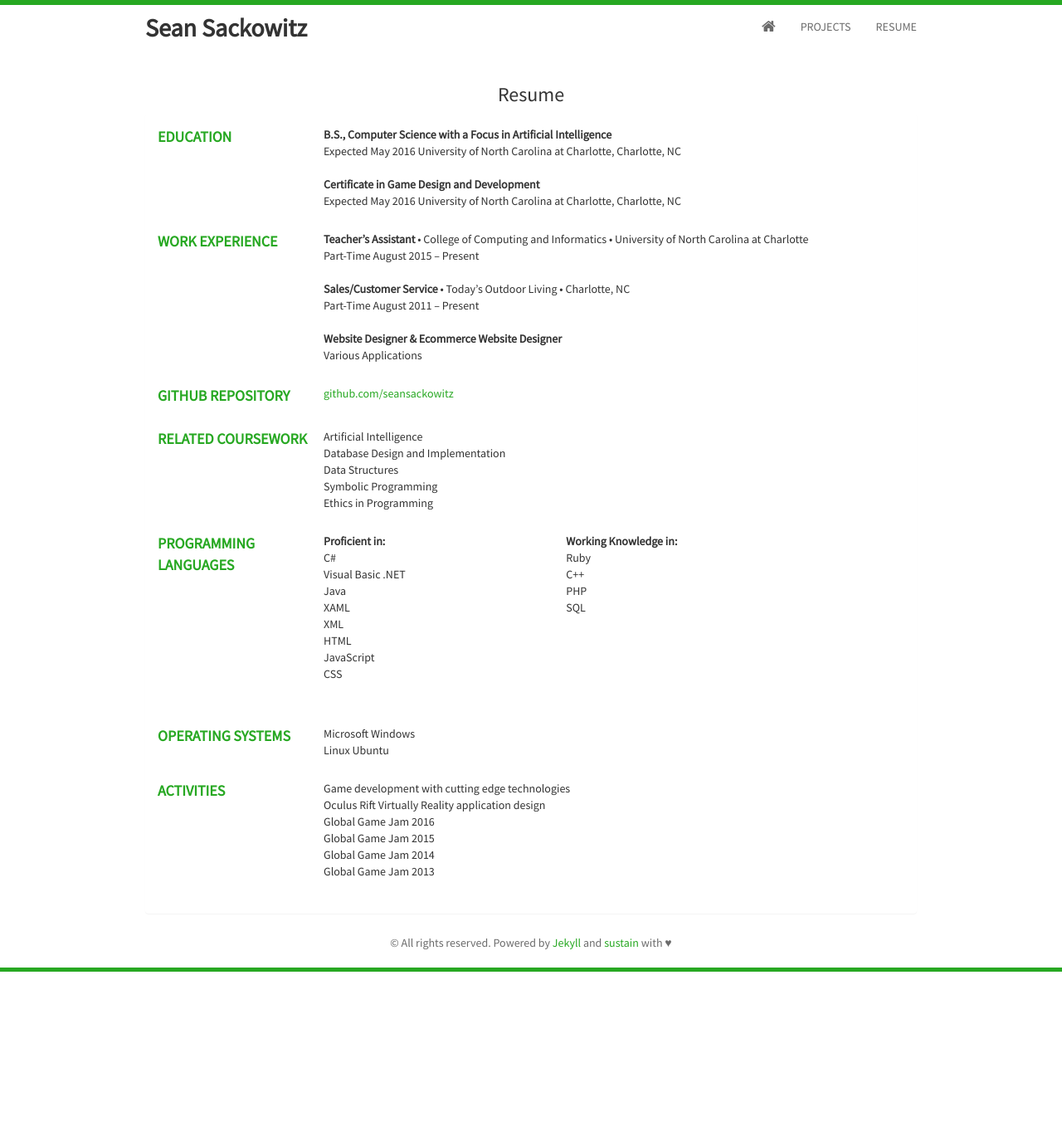
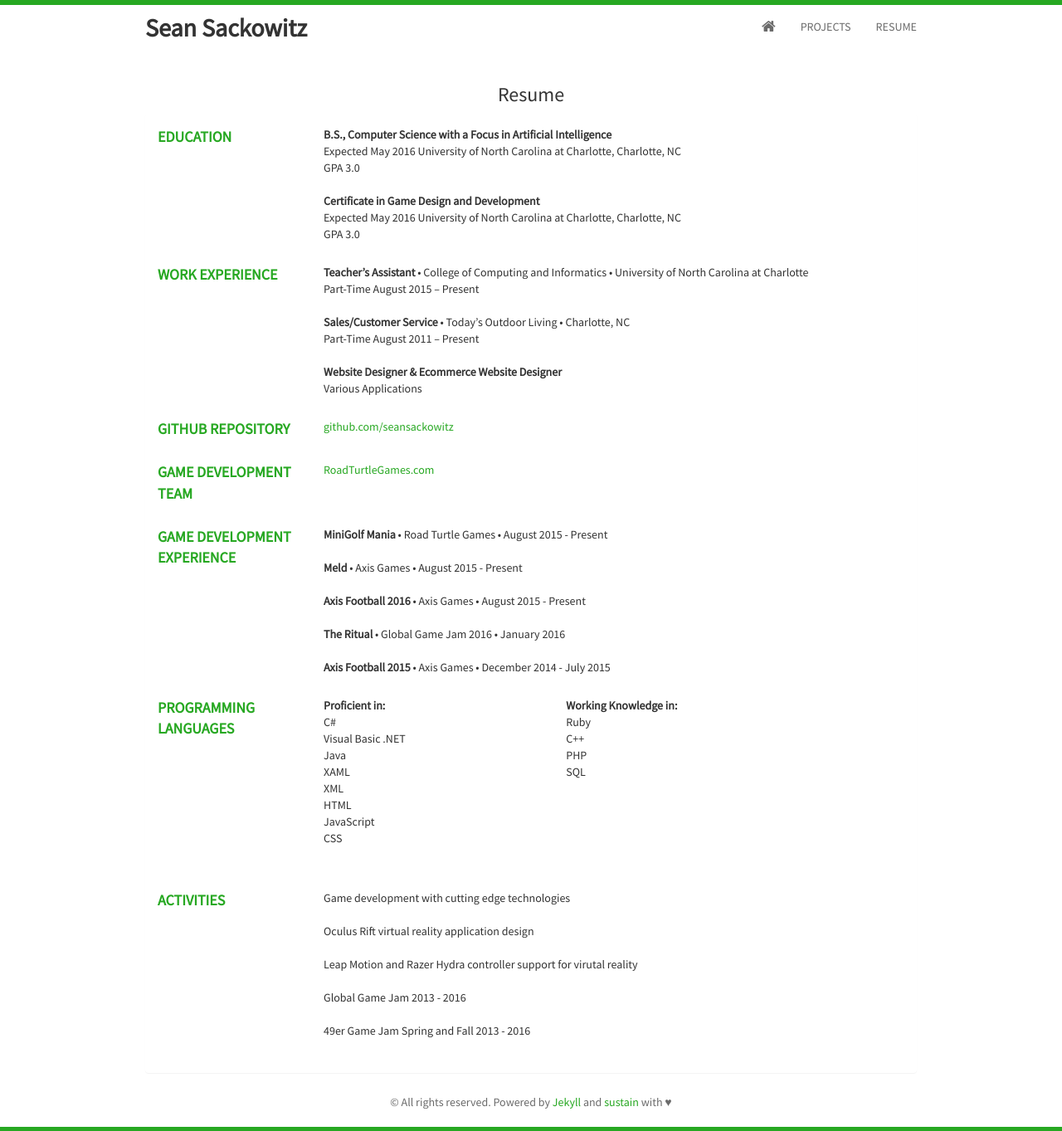
Before and after one commit to seansackowitz/seansackowitz.github.io-source, a Jekyll site: the page built from resume.html, in a window 1280 px wide. Shown: the whole page at 83% size. Built offline with Jekyll 4.4.1, drawn with Linux system fonts in a browser that asks for light colours; nearby versions of some CDN libraries; Markdown is read by kramdown in place of the engine named in the settings; before the commit the page ends 1171 px from its top, so only the background shows below that.

Commit message:
Updated resume

```diff
--- a/resume.html
+++ b/resume.html
@@ -8,8 +8,8 @@ layout: layout
 			<table>
 				<tr>
 					<td class="tableColumn">EDUCATION</td>
-					<td><b>B.S., Computer Science with a Focus in Artificial Intelligence</b></br>Expected May 2016 University of North Carolina at Charlotte, Charlotte, NC</br></br>
-						<b>Certificate in Game Design and Development</b></br>Expected May 2016 University of North Carolina at Charlotte, Charlotte, NC</td>
+					<td><b>B.S., Computer Science with a Focus in Artificial Intelligence</b></br>Expected May 2016 University of North Carolina at Charlotte, Charlotte, NC</br>GPA 3.0</br></br>
+						<b>Certificate in Game Design and Development</b></br>Expected May 2016 University of North Carolina at Charlotte, Charlotte, NC</br>GPA 3.0</td>
 				</tr>
 				<tr>
 					<td class="tableColumn">WORK EXPERIENCE</td>
@@ -22,8 +22,16 @@ layout: layout
 					<td><a href="http://github.com/seansackowitz">github.com/seansackowitz</a></td>
 				</tr>
 				<tr>
-					<td class="tableColumn">RELATED COURSEWORK</td>
-					<td>Artificial Intelligence</br>Database Design and Implementation</br>Data Structures</br>Symbolic Programming</br>Ethics in Programming</td>
+					<td class="tableColumn">GAME DEVELOPMENT TEAM</td>
+					<td><a href="http://RoadTurtleGames.com">RoadTurtleGames.com</a></td>
+				</tr>
+				<tr>
+					<td class="tableColumn">GAME DEVELOPMENT EXPERIENCE</td>
+					<td><b>MiniGolf Mania</b> • Road Turtle Games • August 2015 - Present</br></br>
+						<b>Meld</b> • Axis Games • August 2015 - Present</br></br>
+						<b>Axis Football 2016</b> • Axis Games • August 2015 - Present</br></br>
+						<b>The Ritual</b> • Global Game Jam 2016 • January 2016</br></br>
+						<b>Axis Football 2015</b> • Axis Games • December 2014 - July 2015</td>
 				</tr>
 				<tr>
 					<td class="tableColumn">PROGRAMMING LANGUAGES</td>
@@ -37,12 +45,12 @@ layout: layout
 					</td>
 				</tr>
 				<tr>
-					<td class="tableColumn">OPERATING SYSTEMS</td>
-					<td>Microsoft Windows</br>Linux Ubuntu</td>
-				</tr>
-				<tr>
 					<td class="tableColumn">ACTIVITIES</td>
-					<td>Game development with cutting edge technologies</br>Oculus Rift Virtually Reality application design</br>Global Game Jam 2016</br>Global Game Jam 2015</br>Global Game Jam 2014</br>Global Game Jam 2013</td>
+					<td>Game development with cutting edge technologies</br></br>
+					Oculus Rift virtual reality application design</br></br>
+					Leap Motion and Razer Hydra controller support for virutal reality</br></br>
+					Global Game Jam 2013 - 2016</br></br>
+					49er Game Jam Spring and Fall 2013 - 2016</td>
 				</tr>
 			</table>
 		</div>
```
